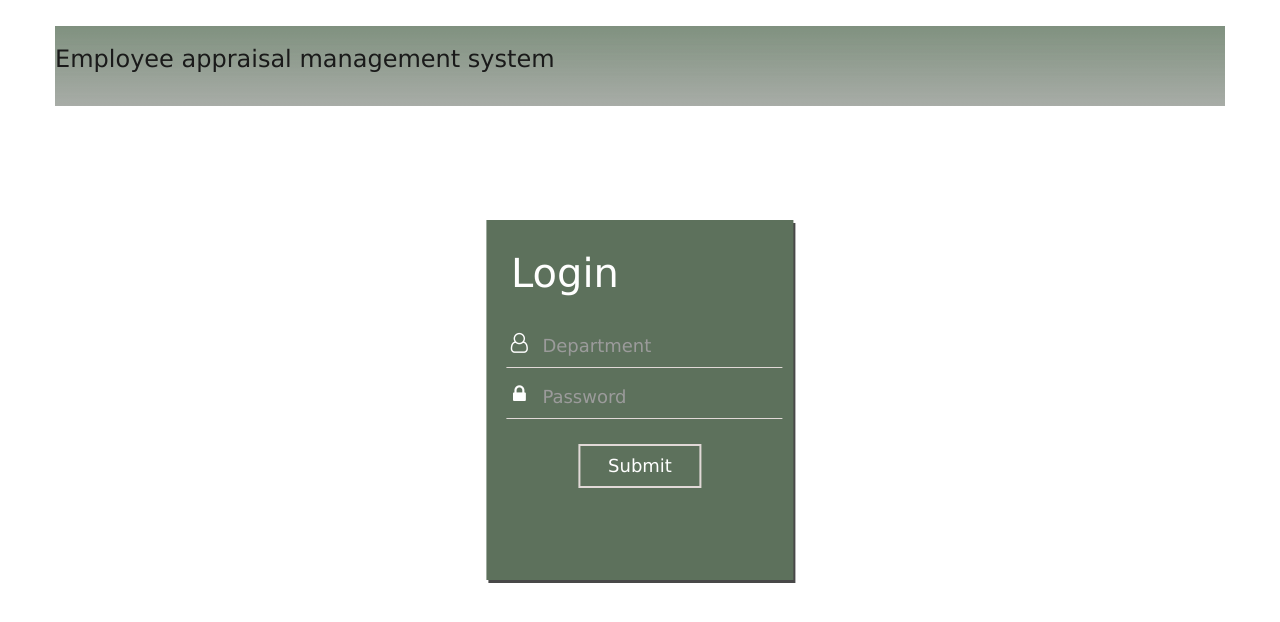
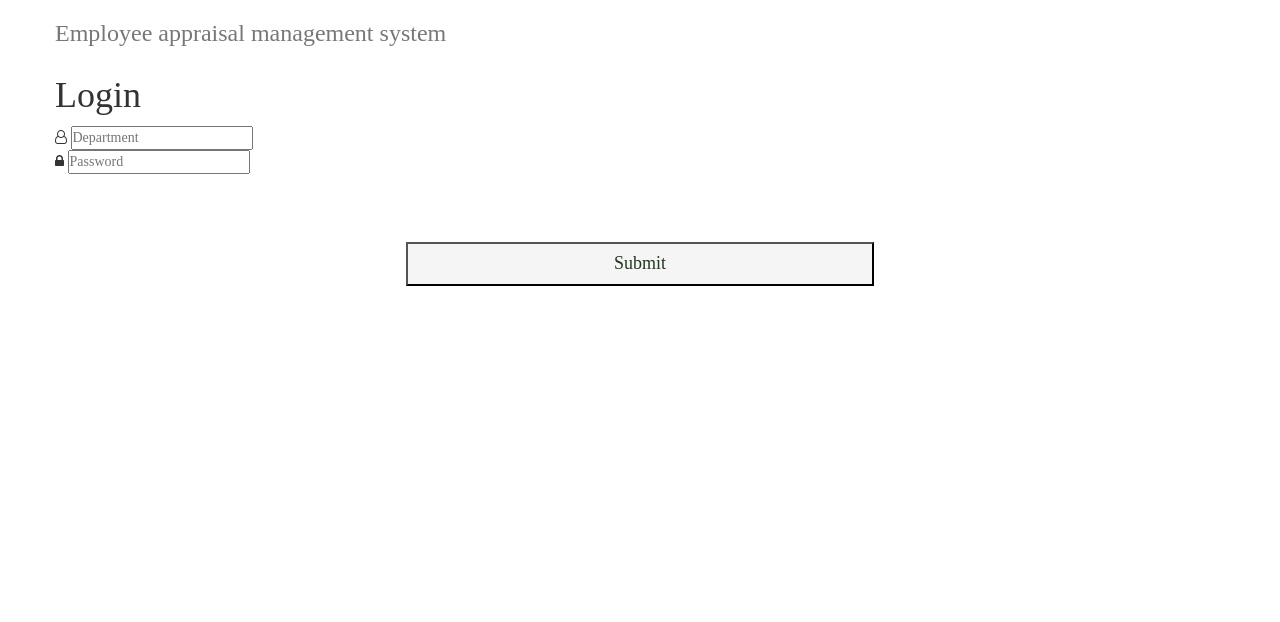
Before and after one commit to Nithya0903/employee-appraisal-management-system, a website: page client/index.html in a window 1280 px wide. Drawn offline with nearby package versions, Linux system fonts and the light colour scheme; some packages are replaced by stand-ins of ours.

Commit message:
Update style.css

```diff
--- a/client/style.css
+++ b/client/style.css
@@ -4,41 +4,32 @@
     margin:0;
     padding:0;
     box-sizing: border-box;
-    font-family: Verdana, Geneva, Tahoma, sans-serif;
-
+    font-family: "Times New Roman", Times, serif;
   }
-  .login-box{
-    height: 45%;
-    width: 24%;
+  .lbox{
+    height: 100%;
+    width: 26%;
     position: absolute;
     top: 50%;
-    left:50%;
+    left: 12%;
     transform: translate(-50%,-50%);
     color: white;
     background-color: rgb(31, 58, 29);
-    opacity: 0.8;
-    box-shadow: 2px 3px black;
 }
-.login-box h1{
+.lbox h2{
     float: left;
-    font-family: Verdana, Geneva, Tahoma, sans-serif;
     font-size: 40px;
     margin: 10% 8%;
 }
-.text-box{
+.tbox{
     width: 90%;
     overflow: hidden;
     font-size: 20px;
     padding: 8px 0px;
-    margin: 8px 20px;
-    border-bottom: 1px solid rgb(214, 203, 201);
+    margin: 15px 20px;
+    border: 2px solid rgb(214, 203, 201);
 }
-.text-box i{
-    width: 26px;
-    float: left;
-    text-align: center;
-}
-.text-box input{
+.tbox input{
     border: none;
     outline: none;
     background: none;
@@ -46,48 +37,31 @@
     font-size: 18px;
     width: 80%;
     float: left;
-    margin: 0px 10px;
+    margin: 5px 10px;
+
 }
 .button{
     margin-top: 5%;
     margin-left: 30%;
     width: 40%;
-    background: none;
-    border: 2px solid rgb(214, 203, 201);
-    color: white;
+    background: whitesmoke;
+    color: rgb(31, 58, 29);
     padding: 7px;
     font-size: 18px;
     cursor: pointer;
 }
-.container{
-    margin-top: 2%;
-    background:linear-gradient(rgba(19, 51, 18, 0.6),rgb(158, 163, 157));
-    opacity: 0.9;
-    height: 10vh;
-}
-.container h3{
-    color: black;
-}
-@media (max-width:1200px) and (min-width:800px){
-      .login-box{
-        height: 47%;
-        width: 32%;
-    }
-  }
-
-  @media (max-width:799px) and (min-width:650px)
-  {
-    .login-box{
-        height: 45%;
+@media (max-width:1200px) and (min-width:700px){
+      .lbox{
+          left: 20%;
         width: 40%;
     }
   }
 
-  @media (max-width:650px)
+  @media (max-width:700px)
   {
-    .login-box{
-        height: 48%;
-        width: 52%;
+    .lbox{
+        width: 80%;
+        left: 50%;
     }
     .button{
         margin-top: 10%;
```
